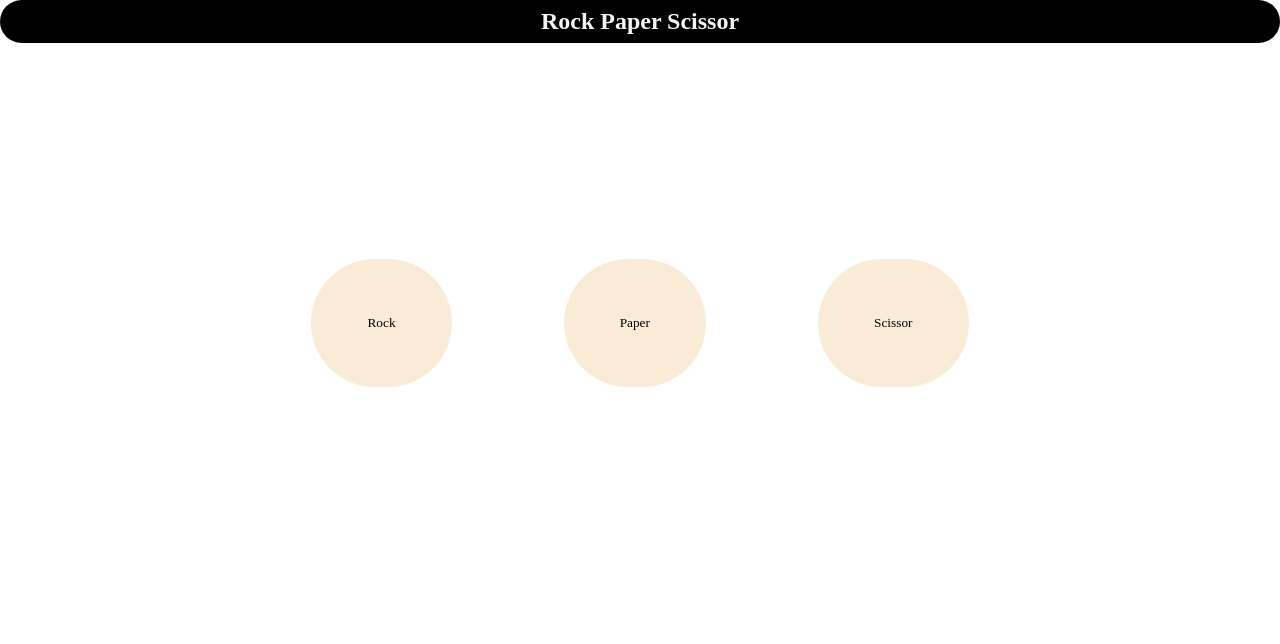
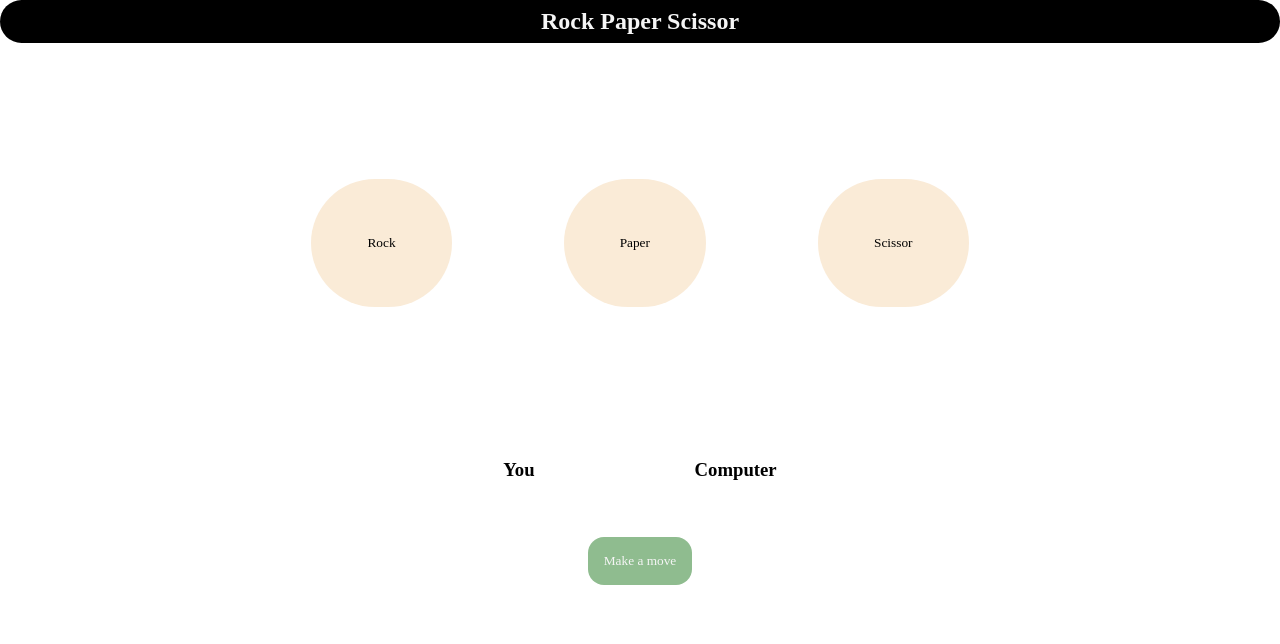
Before and after one commit to BalasaitejaG/Projects, a plain HTML site: page Rock-Paper-scissors/index.html in a window 1280 px wide. Drawn offline with Linux system fonts and the light colour scheme.

Commit message:
added all the buttons and text

```diff
--- a/Rock-Paper-scissors/index.html
+++ b/Rock-Paper-scissors/index.html
@@ -14,6 +14,19 @@
       <button class="clicker">Paper</button>
       <button class="clicker">Scissor</button>
     </div>
+    <div class="whole1">
+      <div class="result">
+        <p class="Y"></p>
+        <h3>You</h3>
+      </div>
+      <div class="result">
+        <p class="C"></p>
+        <h3>Computer</h3>
+      </div>
+    </div>
+    <div class="whole2">
+      <button class="move">Make a move</button>
+    </div>
     <script src="/script.js"></script>
   </body>
 </html>
--- a/Rock-Paper-scissors/style.css
+++ b/Rock-Paper-scissors/style.css
@@ -26,13 +26,42 @@ h2 {
   display: flex;
   justify-content: center;
   align-items: center;
-  height: 70%;
+  height: 50%;
   gap: 7rem;
 }
-
+.whole1 {
+  display: flex;
+  justify-content: center;
+  align-items: center;
+  gap: 10rem;
+}
+.whole2 {
+  display: flex;
+  justify-content: center;
+  align-items: center;
+  height: 20%;
+  padding: 5rem;
+}
 .clicker {
   padding: 3.5rem;
   background-color: antiquewhite;
   border-radius: 5vw;
   border: none;
 }
+.result {
+  display: flex;
+  flex-direction: column;
+  justify-content: center;
+  align-items: center;
+  gap: 1rem;
+}
+
+.move {
+  border: none;
+  padding: 1rem;
+  margin: 2rem;
+  background-color: darkseagreen;
+  color: whitesmoke;
+  border-radius: 1rem;
+  cursor: pointer;
+}
```
Also changed, not shown: Rock-Paper-scissors/script.js (line endings or trailing spaces).
